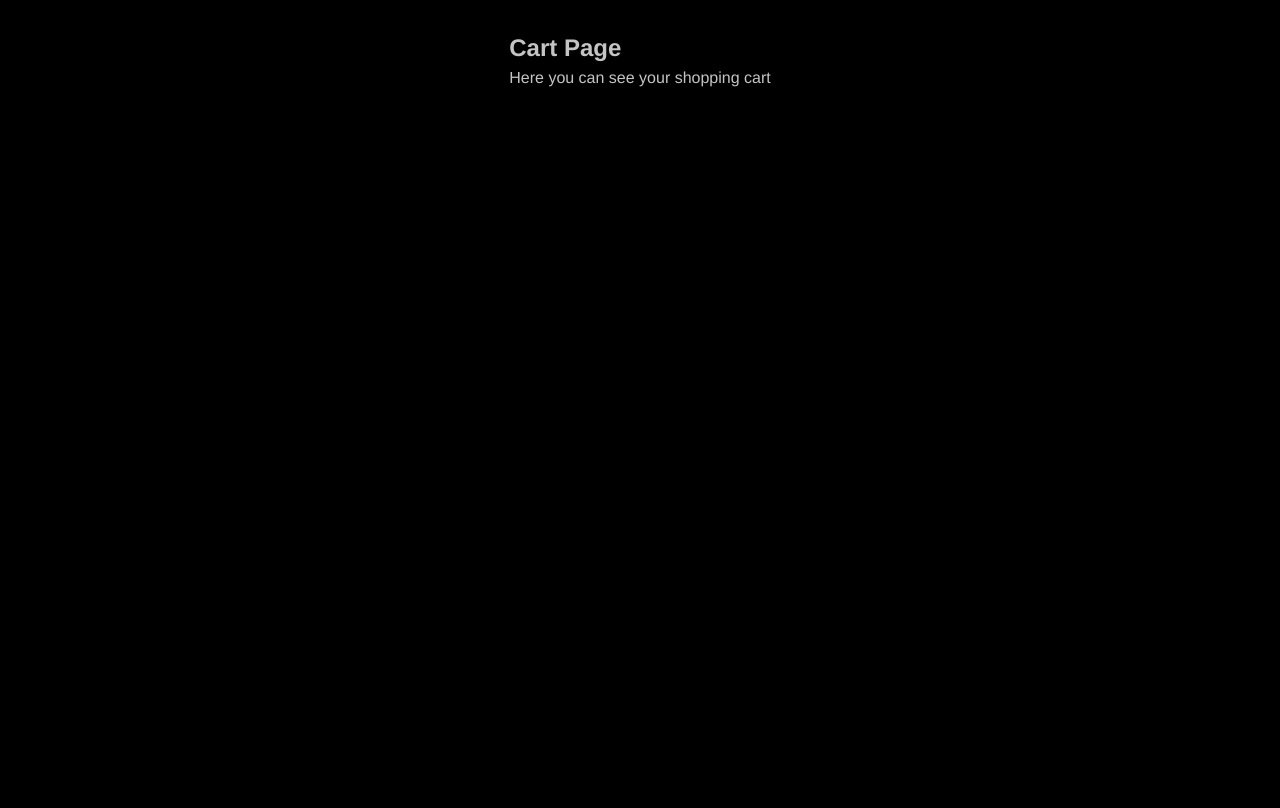
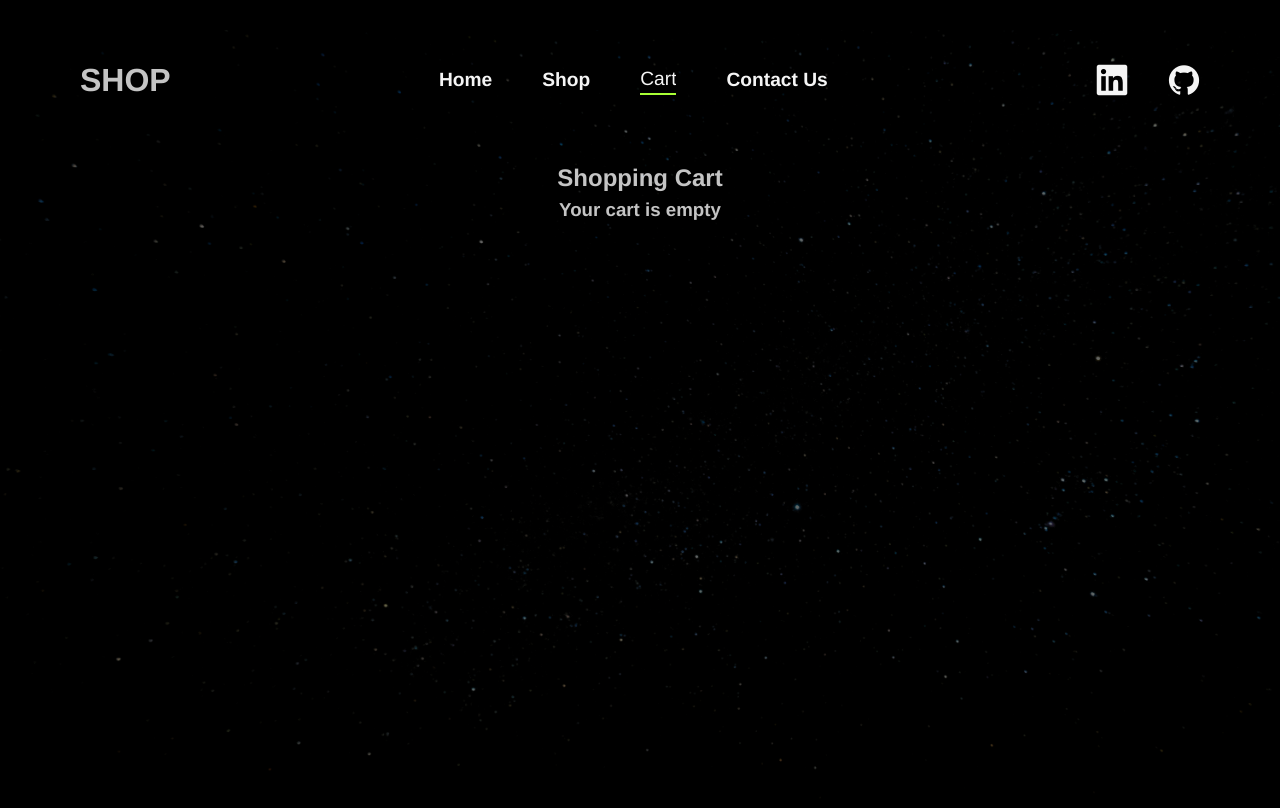
Before and after one commit to kiptalam1/ShoppingCart, a React (Vite) app: page /cart in a window 1280 px wide. Shown: the top 808 px of the page. Built offline with nearby package versions, Linux system fonts and the light colour scheme.

Commit message:
Build the cart page using context api

```diff
--- a/src/components/ItemCard.jsx
+++ b/src/components/ItemCard.jsx
@@ -1,28 +1,47 @@
-import styles from "../styles/ItemCard.module.css"; // Assuming you have a CSS module for styling
+import { useCart } from "../context/CartContext";
+import styles from "../styles/ItemCard.module.css";
 import { FaMinusSquare, FaPlusSquare, FaCartArrowDown } from "react-icons/fa";
 
-const ItemCard = ({ name, price, rating, url }) => {
+const ItemCard = ({ item }) => {
+	const { cart, addToCart, incrementQuantity, decrementQuantity } = useCart();
+
+	// Find item in cart to get its quantity
+	const cartItem = cart.find((cartItem) => cartItem.id === item.id);
+	const quantity = cartItem ? cartItem.quantity : 0;
+
 	return (
 		<div className={styles.itemCard}>
 			<div className={styles.imageContainer}>
-				<img src={url} alt='Item' className={styles.itemImage} />
+				<img src={item.image} alt='Item' className={styles.itemImage} />
 			</div>
 			<div className={styles.textContainer}>
-				<h3 className={styles.itemTitle}>{name}</h3>
+				<h3 className={styles.itemTitle}>
+					{item.title.length > 25
+						? item.title.substring(0, 22) + "..."
+						: item.title}
+				</h3>
 				<div className={styles.itemDetails}>
-					<span className={styles.itemPrice}>$ {price}</span>
+					<span className={styles.itemPrice}>$ {item.price}</span>
 					<span className={styles.itemIcon}>&#9900;</span>
-					<span className={styles.itemRating}>{rating}</span>
+					<span className={styles.itemRating}>{item.rating.rate}</span>
 				</div>
 			</div>
 			<div className={styles.itemIcons}>
-				<FaMinusSquare className={styles.icon} />
-				<span className={styles.quantity}>1</span>
-				<FaPlusSquare className={styles.icon} />
-				<FaCartArrowDown className={styles.icon} />
+				<FaMinusSquare
+					className={styles.icon}
+					onClick={() => decrementQuantity(item.id)}
+				/>
+				<span className={styles.quantity}>{quantity}</span>
+				<FaPlusSquare
+					className={styles.icon}
+					onClick={() => incrementQuantity(item.id)}
+				/>
+				<FaCartArrowDown
+					className={styles.icon}
+					onClick={() => addToCart(item)}
+				/>
 			</div>
 		</div>
 	);
 };
-
 export default ItemCard;
--- a/src/components/ItemGrid.jsx
+++ b/src/components/ItemGrid.jsx
@@ -30,7 +30,7 @@ const ItemGrid = () => {
 			}
 		};
 		fetchProducts();
-	}, [error]);
+	}, []);
 
 	useEffect(() => {
 		localStorage.setItem("products", JSON.stringify(items));
@@ -49,14 +49,7 @@ const ItemGrid = () => {
 			{items.map((item) => (
 				<ItemCard
 					key={item.id}
-					name={
-						item.title.length > 25
-							? item.title.substring(0, 22) + "..."
-							: item.title
-					}
-					price={item.price}
-					rating={item.rating.rate}
-					url={item.image}
+					item={item}
 				/>
 			))}
 		</div>
--- /dev/null
+++ b/src/context/CartContext.jsx
@@ -0,0 +1,52 @@
+import { useState, useContext, createContext } from "react";
+
+const CartContext = createContext();
+
+export const CartProvider = ({ children }) => {
+	const [cart, setCart] = useState([]);
+	// Calculate total price
+	const total = cart.reduce((acc, item) => acc + item.price * item.quantity, 0);
+
+	const addToCart = (item) => {
+		setCart((prevCart) => {
+			const existingItem = prevCart.find((cartItem) => cartItem.id === item.id);
+			if (existingItem) {
+				return prevCart.map((cartItem) =>
+					cartItem.id === item.id
+						? { ...cartItem, quantity: cartItem.quantity + 1 }
+						: cartItem
+				);
+			} else {
+				return [...prevCart, { ...item, quantity: 1 }];
+			}
+		});
+	};
+
+	const incrementQuantity = (id) => {
+		setCart((prevCart) =>
+			prevCart.map((item) =>
+				item.id === id ? { ...item, quantity: item.quantity + 1 } : item
+			)
+		);
+	};
+
+	const decrementQuantity = (id) => {
+		setCart((prevCart) =>
+			prevCart.map((item) =>
+				item.id === id
+					? { ...item, quantity: Math.max(1, item.quantity - 1) }
+					: item
+			)
+		);
+	};
+
+	return (
+		<CartContext.Provider
+			value={{ cart, total, addToCart, incrementQuantity, decrementQuantity }}
+		>
+			{children}
+		</CartContext.Provider>
+	);
+};
+
+export const useCart = () => useContext(CartContext);
--- a/src/pages/Cart.jsx
+++ b/src/pages/Cart.jsx
@@ -1,8 +1,69 @@
+import { useCart } from "../context/CartContext.jsx";
+import styles from "../styles/Cart.module.css";
+import Header from "../components/Header.jsx";
+import { FaMinusSquare, FaPlusSquare, FaTrash } from "react-icons/fa";
+import Itemstyles from '../styles/ItemCard.module.css'
 export default function Cart() {
-    return (
-        <div>
-            <h2>Cart Page</h2>
-            <p>Here you can see your shopping cart</p>
-        </div>
-    );
+	const {
+		cart,
+		total,
+		removeFromCart,
+		incrementQuantity,
+		decrementQuantity,
+		clearCart,
+	} = useCart();
+
+	return (
+		<div className={styles.cartContainer}>
+			<Header />
+			<h2>Shopping Cart</h2>
+
+			{cart.length === 0 ? (
+				<h3>Your cart is empty</h3>
+			) : (
+				<>
+					{cart.map((item) => (
+						<div key={item.id} className={Itemstyles.itemCard}>
+							<div className={Itemstyles.imageContainer}>
+								<img
+									src={item.image}
+									alt={item.title}
+									className={Itemstyles.itemImage}
+								/>
+							</div>
+							<div className={Itemstyles.textContainer}>
+								<h3 className={Itemstyles.itemTitle}>{item.title}</h3>
+								<div className={Itemstyles.itemDetails}>
+									<span className={Itemstyles.itemPrice}>$ {item.price}</span>
+									<span className={Itemstyles.itemIcon}>&#9900;</span>
+									<span className={Itemstyles.itemRating}>
+										{item.rating.rate}
+									</span>
+								</div>
+							</div>
+							<div className={Itemstyles.itemIcons}>
+								<FaMinusSquare
+									className={Itemstyles.icon}
+									onClick={() => decrementQuantity(item.id)}
+								/>
+								<span className={Itemstyles.quantity}>{item.quantity}</span>
+								<FaPlusSquare
+									className={Itemstyles.icon}
+									onClick={() => incrementQuantity(item.id)}
+								/>
+								<FaTrash
+									className={Itemstyles.icon}
+									onClick={() => removeFromCart(item.id)}
+								/>
+							</div>
+						</div>
+					))}
+					<h3>Total: $ {total ? total.toFixed(2) : "0.00"}</h3>
+					<button className={Itemstyles.clearCart} onClick={clearCart}>
+						Clear Cart
+					</button>
+				</>
+			)}
+		</div>
+	);
 }
--- /dev/null
+++ b/src/styles/Cart.module.css
@@ -0,0 +1,25 @@
+.cartContainer {
+	display: flex;
+	flex-direction: column;
+	align-items: center;
+	height: 100vh;
+	width: 100vw;
+	background: url("../assets/shop-bg.webp") center/cover no-repeat fixed;
+	position: relative;
+	overflow: hidden;
+	margin-top: 0;
+}
+.cartContainer::before {
+	content: "";
+	position: absolute;
+	top: 0;
+	left: 0;
+	width: 100%;
+	height: 100%;
+	background: rgba(0, 0, 0, 0.5); /* Adjust for more or less dimming */
+	z-index: 1;
+}
+.cartContainer > * {
+	z-index: 2;
+	position: relative;
+}
```
Also changed, not shown: src/main.jsx (+13 -10 lines), src/pages/Shop.jsx (+8 -5 lines).
